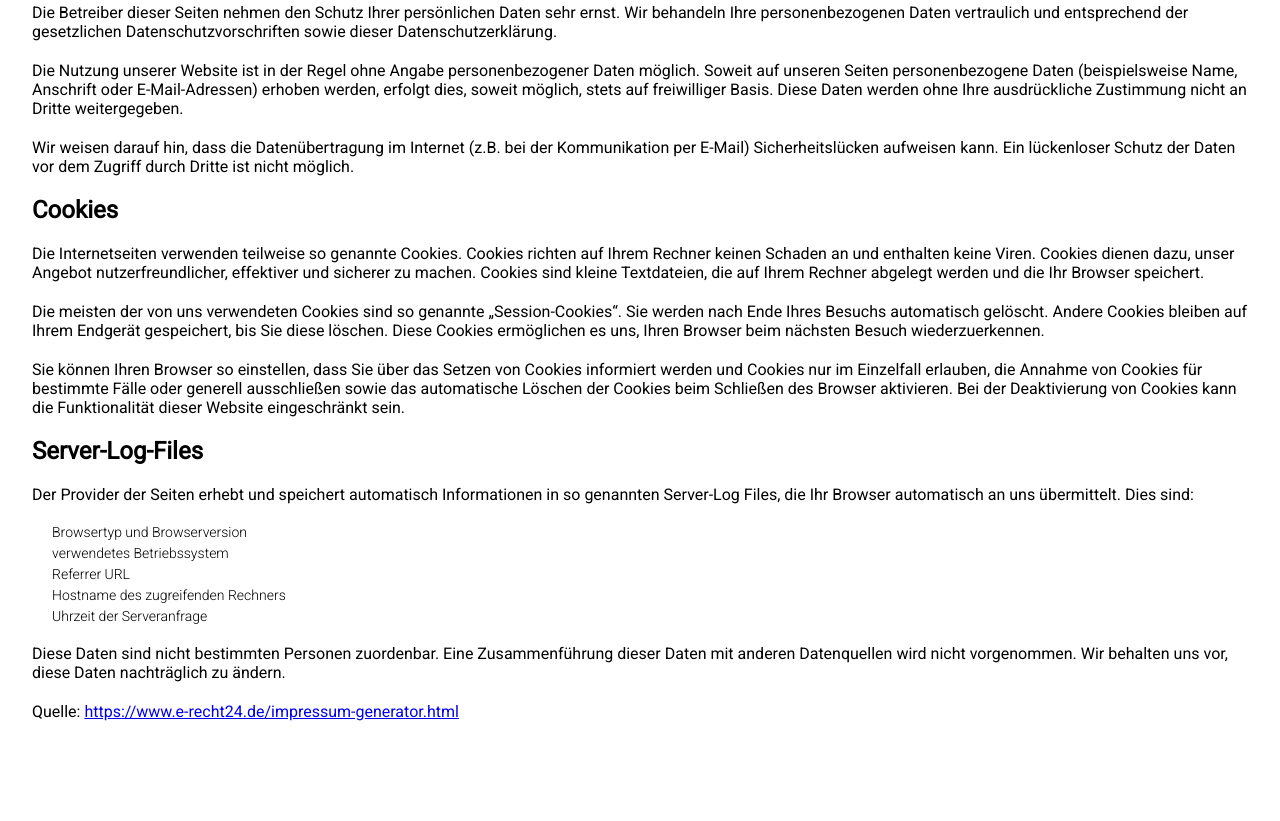
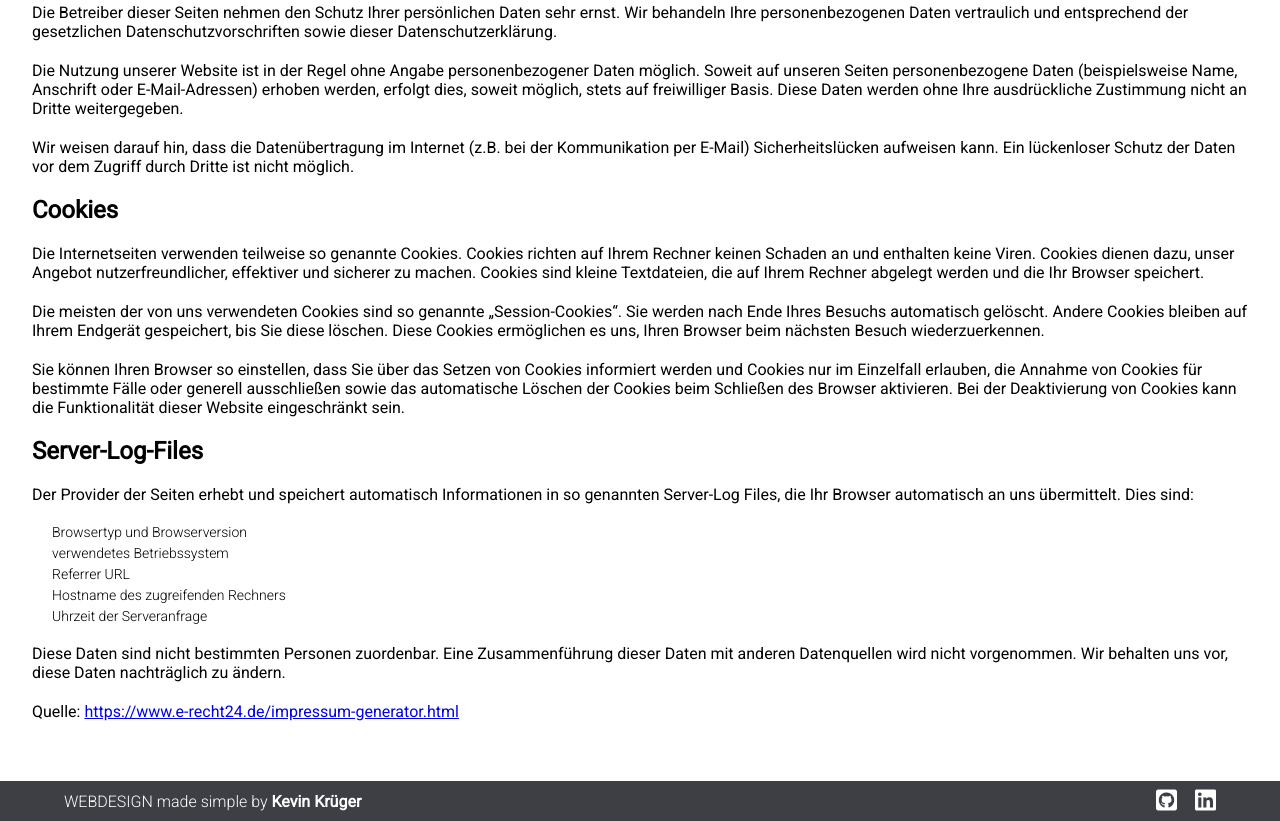
Before and after one commit to FrontendKazar/Webdesign-made-simple, a plain HTML site: page impressum.html in a window 1280 px wide. Shown: the part 1455-2276 px from the top of the page. Before the commit the page ends 2236 px from the top, so only its background shows below. Drawn offline with Linux system fonts and the light colour scheme.

Commit message:
Done with "Webdesign made simple" (German)

```diff
--- a/impressum.html
+++ b/impressum.html
@@ -242,5 +242,25 @@
       </div>
     </section>
     <!-- === Impressum Section End -->
+
+    <!-- === Footer Section Start === -->
+    <footer>
+      <div class="container">
+        <span>WEBDESIGN made simple by <a href="#">Kevin Krüger</a></span>
+        <div class="icon-container">
+          <a
+            href="https://github.com/FrontendKazar?tab=overview&from=2021-11-01&to=2021-11-28"
+            target="_blank"
+            ><i class="fab fa-github-square"></i
+          ></a>
+          <a
+            href="https://www.linkedin.com/in/kevin-kr%C3%BCger-a41876217/"
+            target="_blank"
+            ><i class="fab fa-linkedin"></i
+          ></a>
+        </div>
+      </div>
+    </footer>
+    <!-- === Footer Section End === -->
   </body>
 </html>
--- a/src/scss/_global.scss
+++ b/src/scss/_global.scss
@@ -128,7 +128,7 @@ section {
   right: 0;
   bottom: 0;
   left: 0;
-  height: 3px;
+  height: 2px;
   background-color: var(--underline-color);
   transform: scale(0);
   transition: all 200ms ease-in-out;
@@ -136,7 +136,7 @@ section {
 
 .underline:hover::before,
 .underline:focus::before {
-  transform: scale(1);
+  transform: scale(1.01);
 }
 
 // === Banner Image ===
```
Also changed, not shown: index.html (+10 -2 lines), kontakt.html (+20 -0 lines), leistung.html (+20 -0 lines), src/scss/styles.css, 1 other file.
